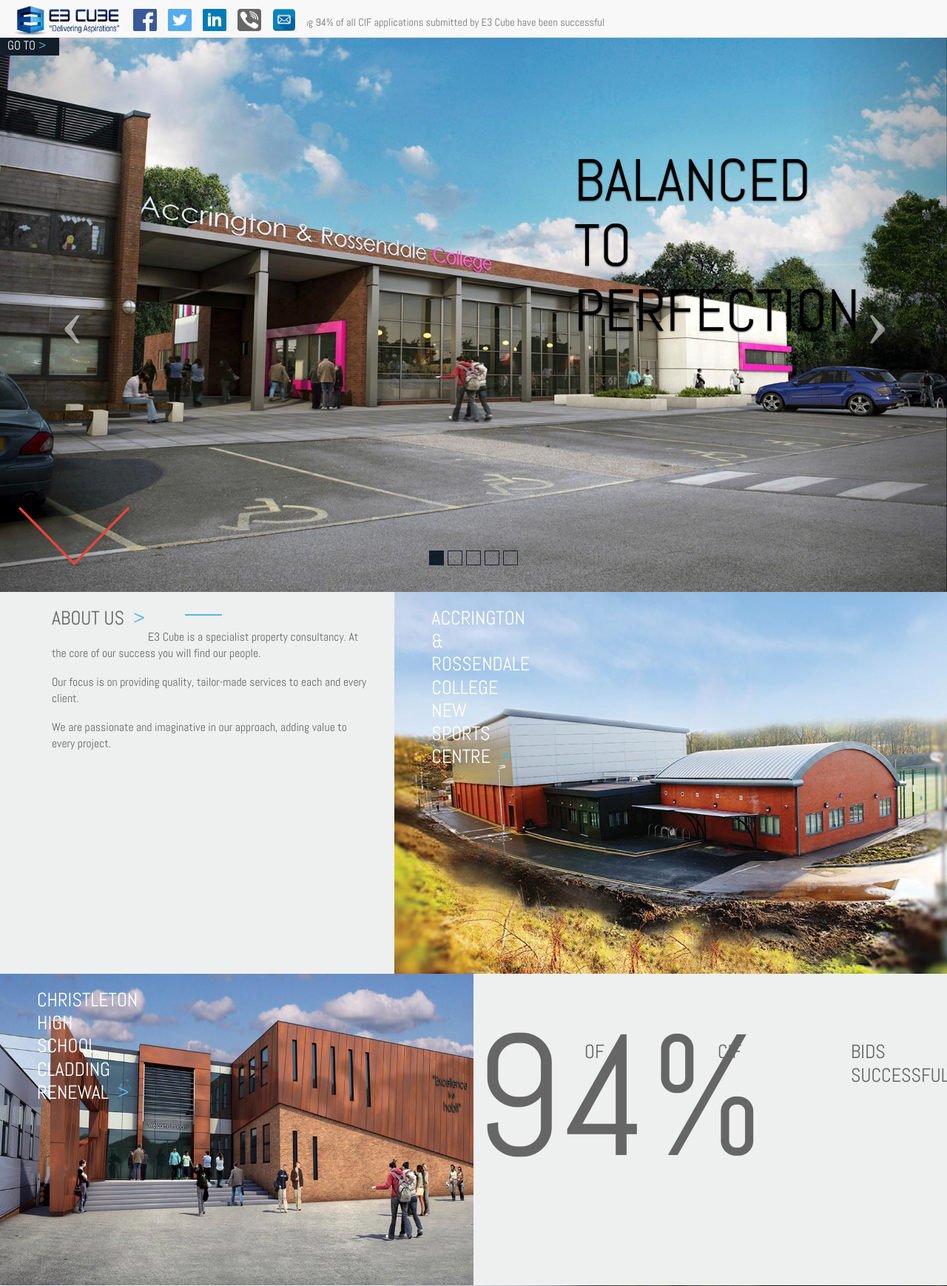
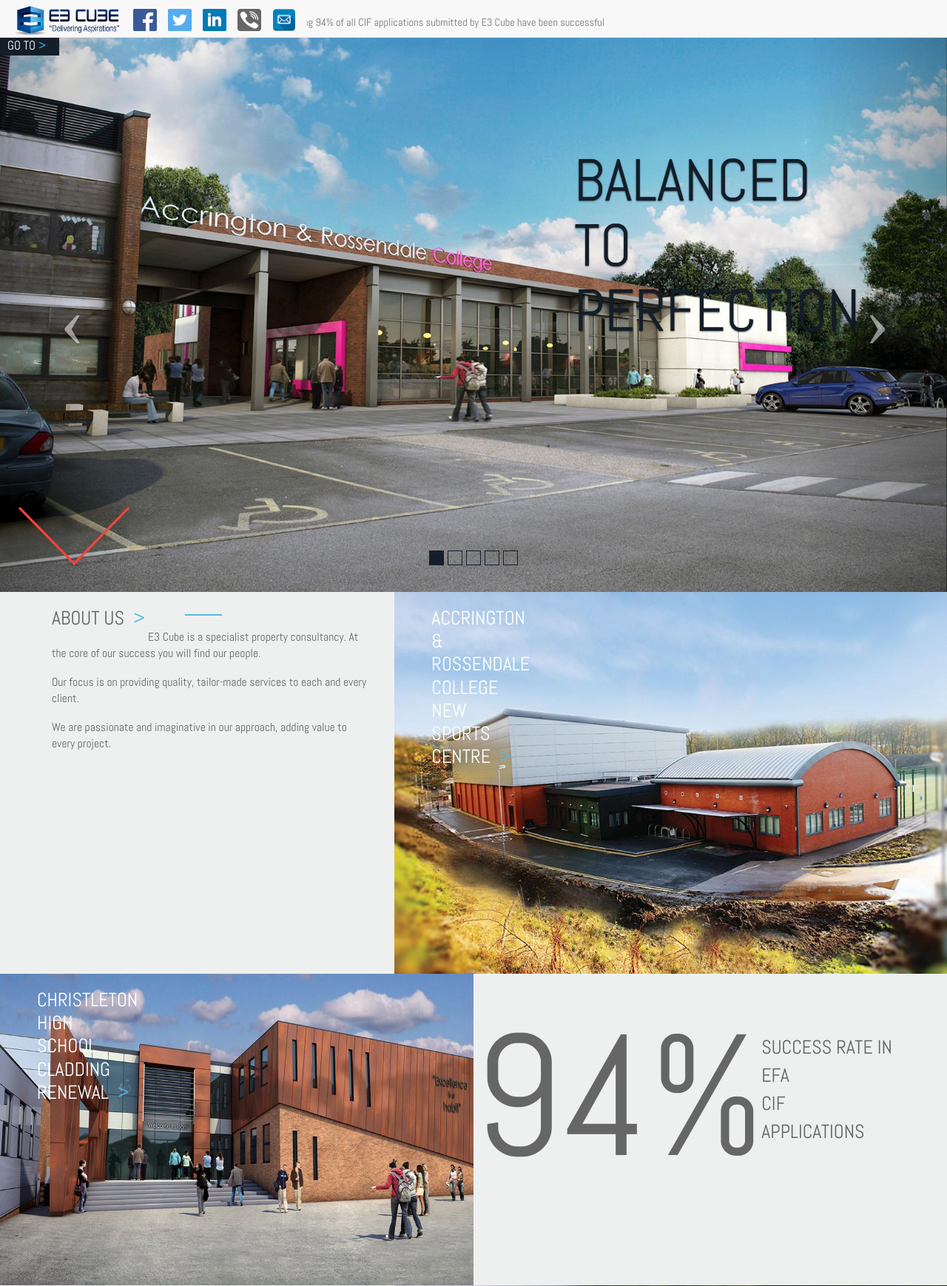
Before and after one commit to sorinalin91/e3cube, a PHP site: page / in a window 1280 px wide. Shown: the top 1738 px of the page at 74% size. Run offline with PHP 8.4, Linux system fonts and the light colour scheme; some libraries are stand-ins or nearby versions.

Commit message:
fixed points till 17

```diff
--- a/css/style.css
+++ b/css/style.css
@@ -349,9 +360,14 @@ body {
     }
     .right-inside-col {
       margin-top: 11%;
+      width:47%;
+      margin-top: 12%;
+
     }
     .right-inside-col h2{
       font-size: 2em;
+      width: 240px !important;
+      margin-top: 7px !important;
     }
     .our-services .top-box p{
       font-size: 100%;
--- a/index.php
+++ b/index.php
@@ -13,32 +13,32 @@
         <div class="carousel-inner">
             <div class="item active">
                 <div class="fill" style="background-image:url('images/Image1r.jpg');"></div>
-                <div class="carousel-caption black image1-css">
-                    <h1>Balanced to perfection</h1>
+                <div class="carousel-caption  image1-css">
+                    <h1 style="color:#131e29;">Balanced to perfection</h1>
                 </div>
             </div>
             <div class="item">
                 <div class="fill" style="background-image:url('images/Image2r.jpg');"></div>
-                <div class="carousel-caption white">
+                <div class="carousel-caption whit image2-css">
                     <h1 style="color:#131e29;">Employers demand workplace teaching environments</h1>
                 </div>
             </div>
             <div class="item">
                 <div class="fill" style="background-image:url('images/Image3r.jpg');"></div>
-                <div class="carousel-caption black">
-                    <h1>Solidarity in design </h1>
+                <div class="carousel-caption ">
+                    <h1 style="color:#131e29;">Solidarity in design </h1>
                 </div>
             </div>
             <div class="item">
                 <div class="fill" style="background-image:url('images/Image4r.jpg');"></div>
                 <div class="carousel-caption white  image4-css">
-                    <h1>At home in its setting</h1>
+                    <h1 style="color:#131e29;">At home in its setting</h1>
                 </div>
             </div>
              <div class="item">
                 <div class="fill" style="background-image:url('images/Image5r.jpg');"></div>
-                <div class="carousel-caption black">
-                    <h1>Inspired learning</h1>
+                <div class="carousel-caption ">
+                    <h1 style="color:#131e29;">Inspired learning</h1>
                 </div>
             </div>
         </div>
@@ -93,9 +93,10 @@
           <div class="text-padding filter-hover-text-span ">
             <span class="left-inside-col"><p>94%</p></span>
             <span class="right-inside-col">
-              <h2>OF</h2>
+              <h2>SUCCESS RATE IN</h2>
+              <h2>EFA</h2>
               <h2>CIF</h2>
-              <h2>BIDS SUCCESSFUL</h2>
+              <h2>APPLICATIONS</h2>
             </span>
          </div>
         </div>
```
Also changed, not shown: other parts of css/style.css (+44 -2 lines), case-study-a.php (+13 -13 lines), images/Image_A_1680.jpg.
